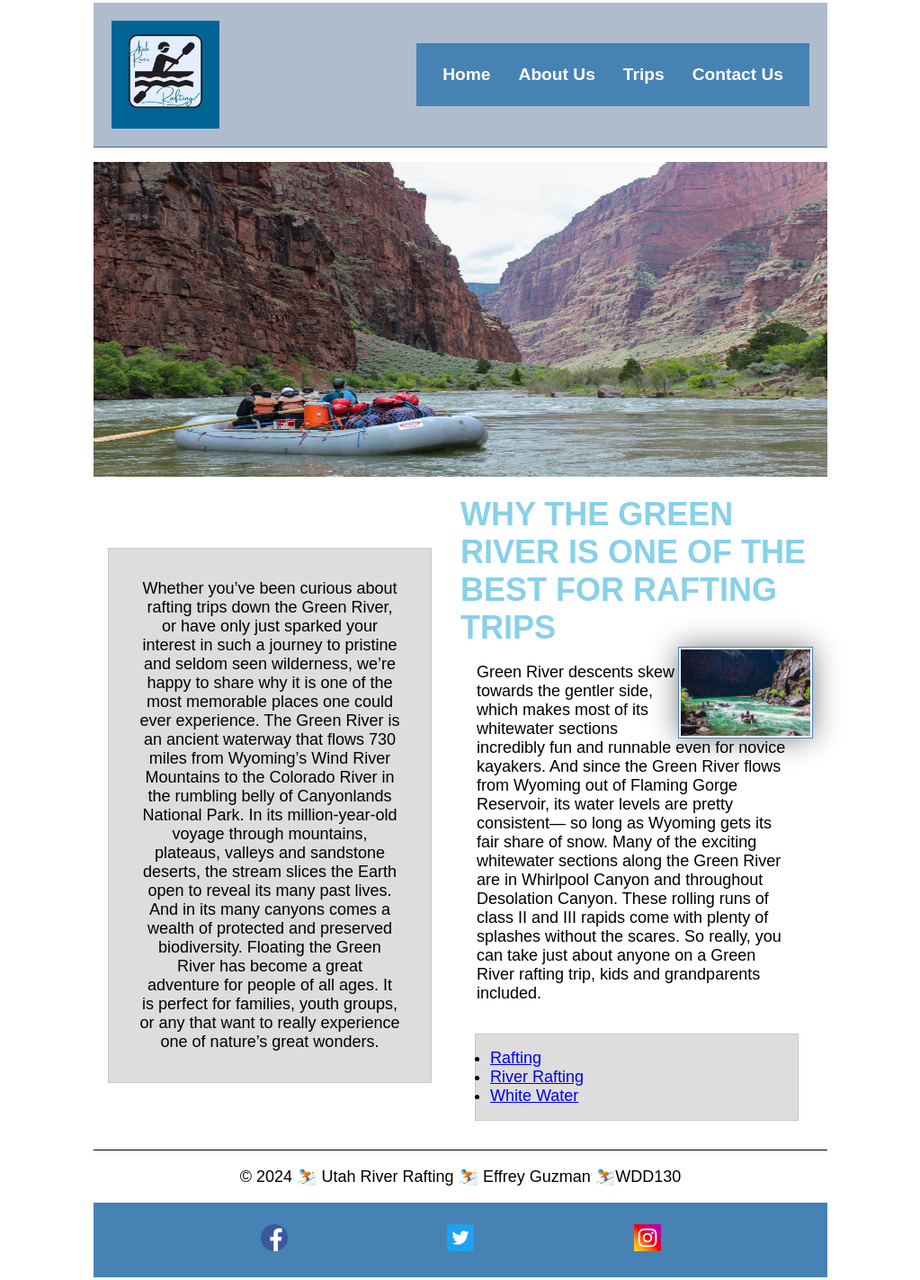
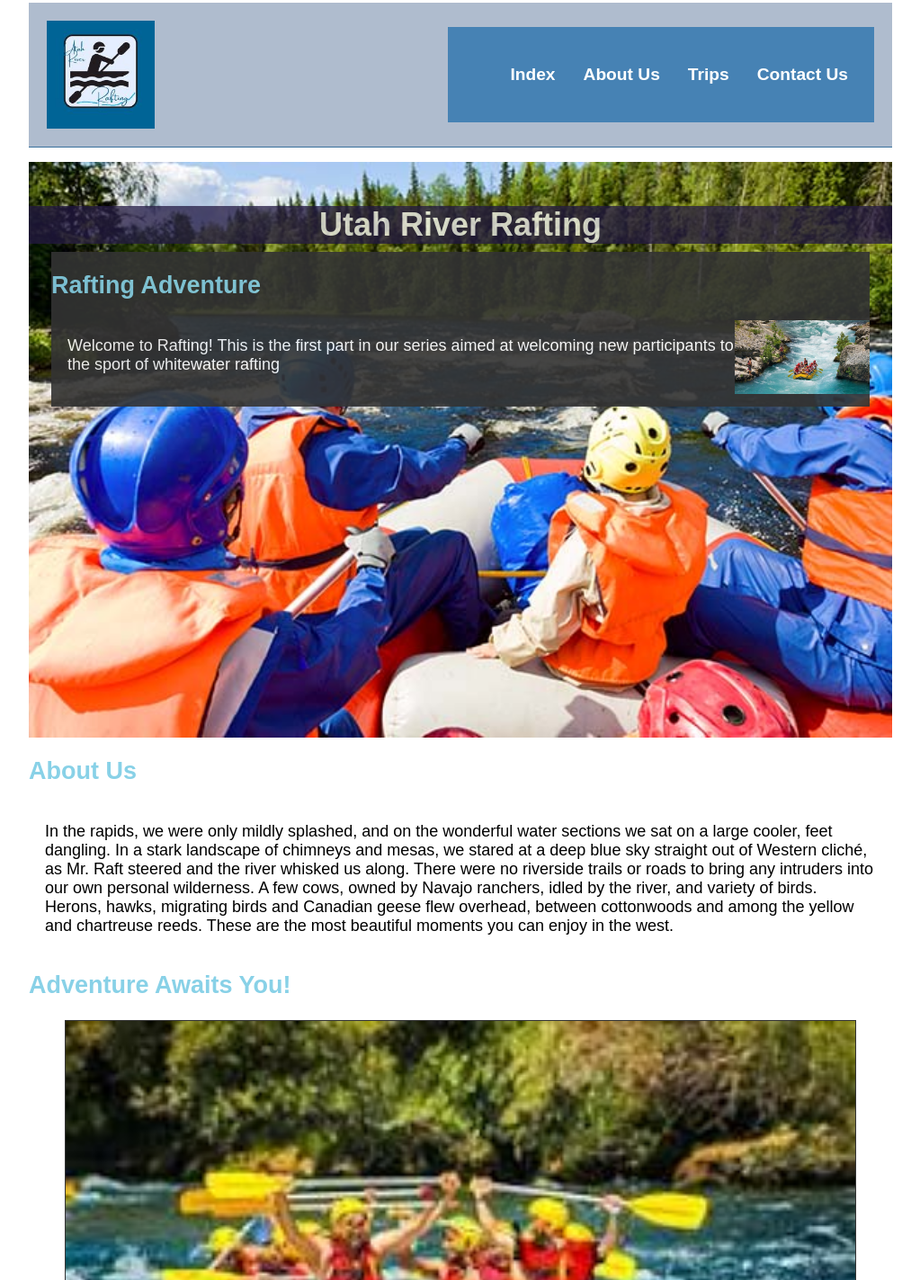
Before and after one commit to Reypao/wdd130, a plain HTML site: page index.html in a window 1280 px wide. Shown: the part 85-1508 px from the top of the page at 90% size, without its empty margins (128-1151 px from the left). Drawn offline with Linux system fonts and the light colour scheme.

Commit message:
Update index.html

```diff
--- a/index.html
+++ b/index.html
@@ -1,55 +1,59 @@
 <!DOCTYPE html>
-    <html lang="en-US">
-
+<html lang="en">
     <head>
-        <meta charset="utf-8">
+        <meta charset = "utf-8">
         <meta name="viewport" content="width=device-width, initial-scale=1.0">
-        <title>Efrey Guzman | WDD 130</title>
-        <meta name="description" content="Efrey Guzman's BYU-Idaho WDD 130 course home page">
-        <meta name="author" content="Efrey Guzman">
-
-        <link rel="stylesheet" href="styles/styles.css">
+        <title>About us</title>
+        <meta name="Utah River Rafting" content="The unique Rafting in Utah, Utah River Rafting offers rafting on the Green River. Since 1999, we have been family owned and operated, rafting the
+         Green River section of the Canyon and beyond.">
          <link rel="stylesheet" href="./styles/rafting.css">
     </head>
-
     <body>
      <header>
         <img src="images/logo.jpg" alt="Utah River Rafting Logo image" class="logo">
         <nav>
             <ul>
-                    <li><a href="index.html">Home</a></li>
+                <li><a href="index.html">Index</a></li>
                 <li><a href="about.html">About Us</a></li>
                 <li><a href="trips.html">Trips</a></li>
                 <li><a href="contact.html">Contact Us</a></li>
             </ul>
         </nav>
      </header>
-        <div>
-            <img src="images/home2.jpg" alt="Green River" style="width: 100%; height: 350px;">
+     <main>
+        <div class="hero">
+            <img src="images/raftingpic3.jpg" alt="raftingpic3">
+
+            <h1>Utah River Rafting</h1>
+            <article>
+                <h2>Rafting Adventure</h2>
+                <img src="images/raftingpic4.jpg" alt="Rafting in action">
+                <p>Welcome to Rafting! This is the first part in our series aimed at welcoming new participants to the sport of whitewater rafting</p>
+            </article>
         </div>
-        <div class="grid">
-        <main>
-           <h1>WHY THE GREEN RIVER IS ONE OF THE BEST FOR RAFTING TRIPS</h1>
-            <img src="images/home1.jpg" alt="Hello, my name is Effrey Guzman" width="200">
-            <p>Green River descents skew towards the gentler side, which makes most of its whitewater sections incredibly fun and runnable even for novice kayakers. And since the Green River flows from Wyoming out of Flaming Gorge Reservoir, its water levels are pretty consistent— so long as Wyoming gets its fair share of snow.
-                Many of the exciting whitewater sections along the Green River are in Whirlpool Canyon and throughout Desolation Canyon. These rolling runs of class II and III rapids come with plenty of splashes without the scares. So really, you can take just about anyone on a Green River rafting trip, kids and grandparents included.
-            </p>
-            <ul class ="box">
-                <li><a href="https://www.flaminggorgecountry.com/rafting/" target="_blank">Rafting</a>
-                </li>
-                <li><a href="https://www.utah.com/destinations/cities-towns/green-river/things-to-do/river-rafting/" target="_blank">River Rafting</a>
-                </li>
-                <li><a href="https://www.go-wyoming.com/Green-River-Rock-Springs/White-Water-Rafting/#" target="_blank">White Water</a>
-                </li>
-            </ul>
+
+        <section>
+            <h2>About Us</h2>
+
+            <p>In the rapids, we were only mildly splashed, and on the wonderful water sections we sat on a large cooler, feet dangling. In a stark landscape of chimneys and mesas, we stared at a deep blue sky straight out of Western cliché, as Mr. Raft steered and the river whisked us along. There were no riverside trails or roads to bring any intruders into our own personal wilderness. A few cows, owned by Navajo ranchers, idled by the river, and variety of birds. Herons, hawks, migrating birds and Canadian geese flew overhead, between cottonwoods and among the yellow and chartreuse reeds. These are the most beautiful moments you can enjoy in the west.</p>
+        </section>
+
+        <section>
+            <h2>Adventure Awaits You!</h2>
+            <figure>
+                <img src="images/rafting.jpeg" alt="Green River">
+                <figcaption>Green River</figcaption>
+            </figure>
+            <figure>
+                <img src="images/raftingpic2.jpg" alt="Provo River" class="picture">
+                <figcaption>Provo River</figcaption>
+            </figure>
+            <figure>
+                <img src="images/raftingpic5.jpg" alt="Yampa River" class="picture">
+                <figcaption>Yampa River</figcaption>
+            </figure>
+        </section>
      </main>
-        <aside class="box">
-            <p>Whether you’ve been curious about rafting trips down the Green River, or have only just sparked your interest in such a journey to pristine and seldom seen wilderness, we’re happy to share why it is one of the most memorable places one could ever experience.
-                The Green River is an ancient waterway that flows 730 miles from Wyoming’s Wind River Mountains to the Colorado River in the rumbling belly of Canyonlands National Park. In its million-year-old voyage through mountains, plateaus, valleys and sandstone deserts, the stream slices the Earth open to reveal its many past lives. And in its many canyons comes a wealth of protected and preserved biodiversity.
-                Floating the Green River has become a great adventure for people of all ages. It is perfect for families, youth groups, or any that want to really experience one of nature’s great wonders.
-            </p>
-        </aside>
-        </div>
      <footer>
         <p>&copy; 2024 ⛷️ Utah River Rafting ⛷️ Effrey Guzman ⛷️WDD130</p>
         <nav class="sociallinks">
@@ -65,5 +69,4 @@
         </nav>
      </footer>
     </body>
-        <!--25 of January 2024-->
 </html>
```
Lines whose indentation alone changed are shown as unchanged.
